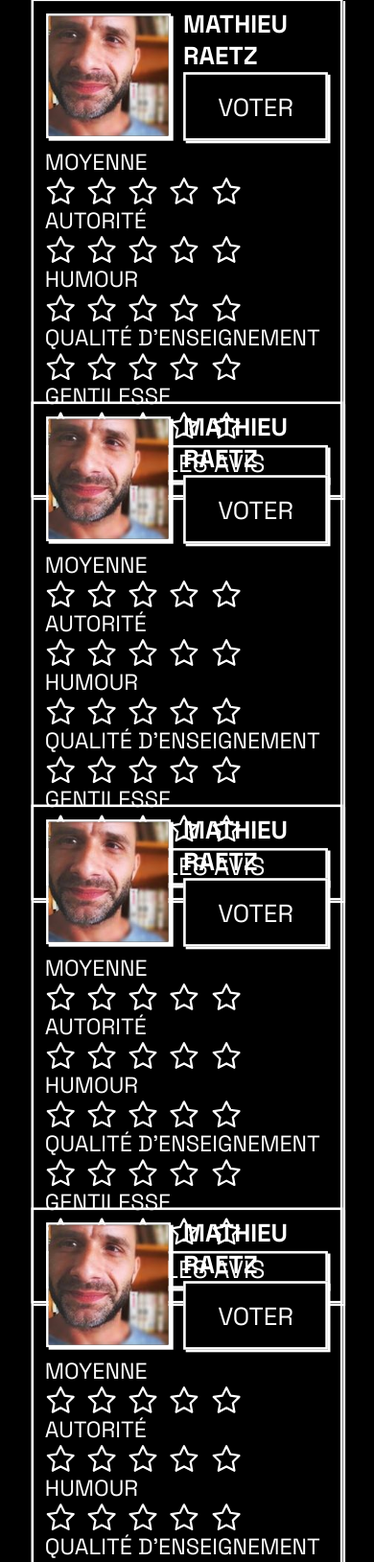
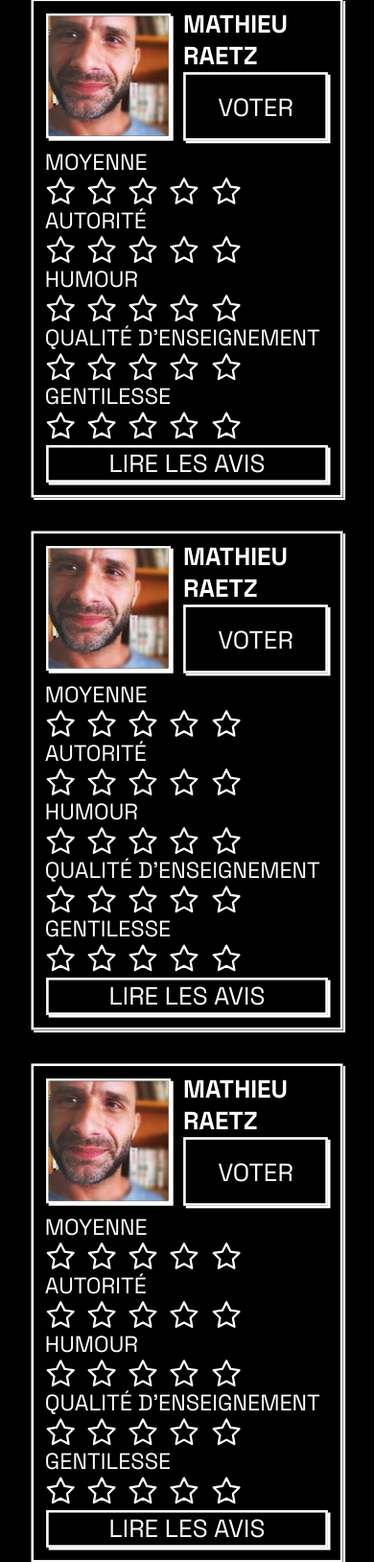
Before and after one commit to asterjdm/Cesco-Leak, a PHP site: template templates/index.html in a window 390 px wide. Shown: the part 100-1728 px from the top of the page at 96% size. Run offline with PHP 8.4, Linux system fonts and the light colour scheme; the template is opened without the code that fills it, so the values that code supplies are empty.

Commit message:
Fix temporary content

```diff
--- a/templates/styles/styles.css
+++ b/templates/styles/styles.css
@@ -63,7 +63,16 @@ main {
 
 @media screen and (max-width: 521px) {
     main {
+        padding-bottom: 205px;
         grid-template-columns: repeat(1, 1fr);
         width: 250px;
+        gap: 195px;
     }
 }
+
+@media screen and (max-width: 428px) {
+    main {
+        padding-bottom: 155px;
+        gap: 155px;
+    }
+}
```
